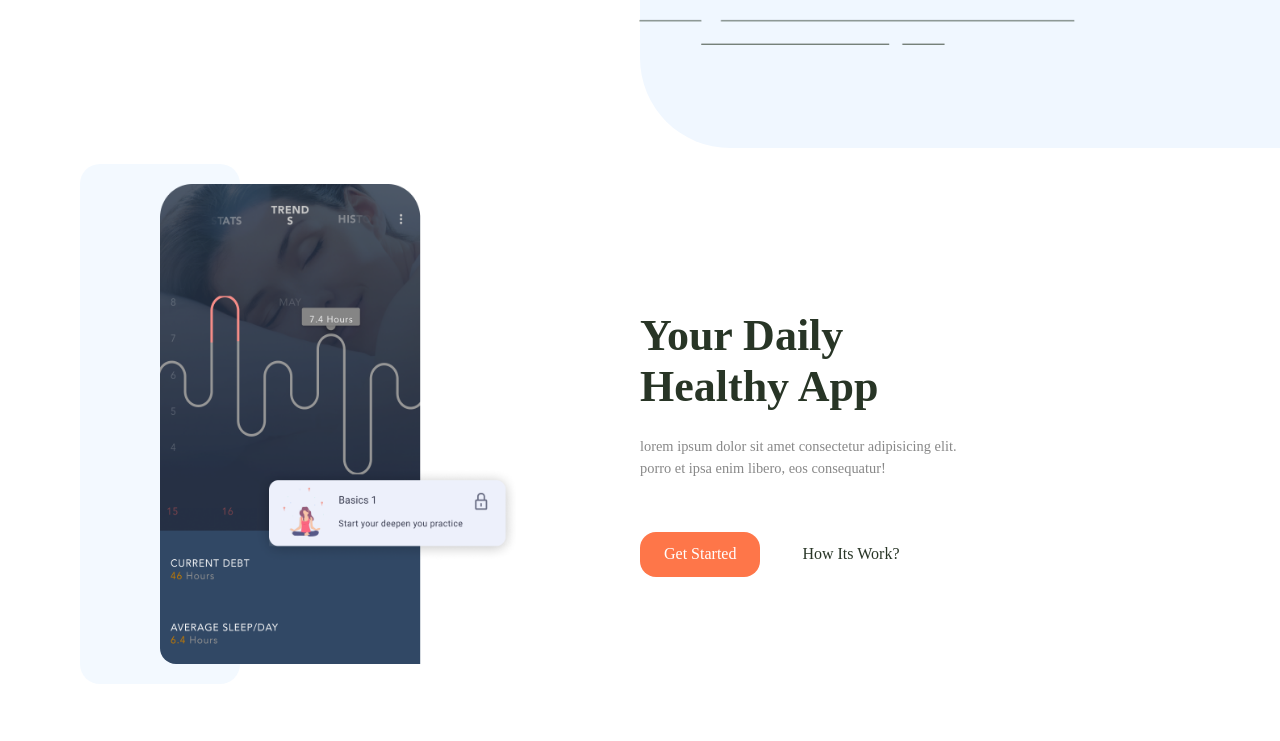
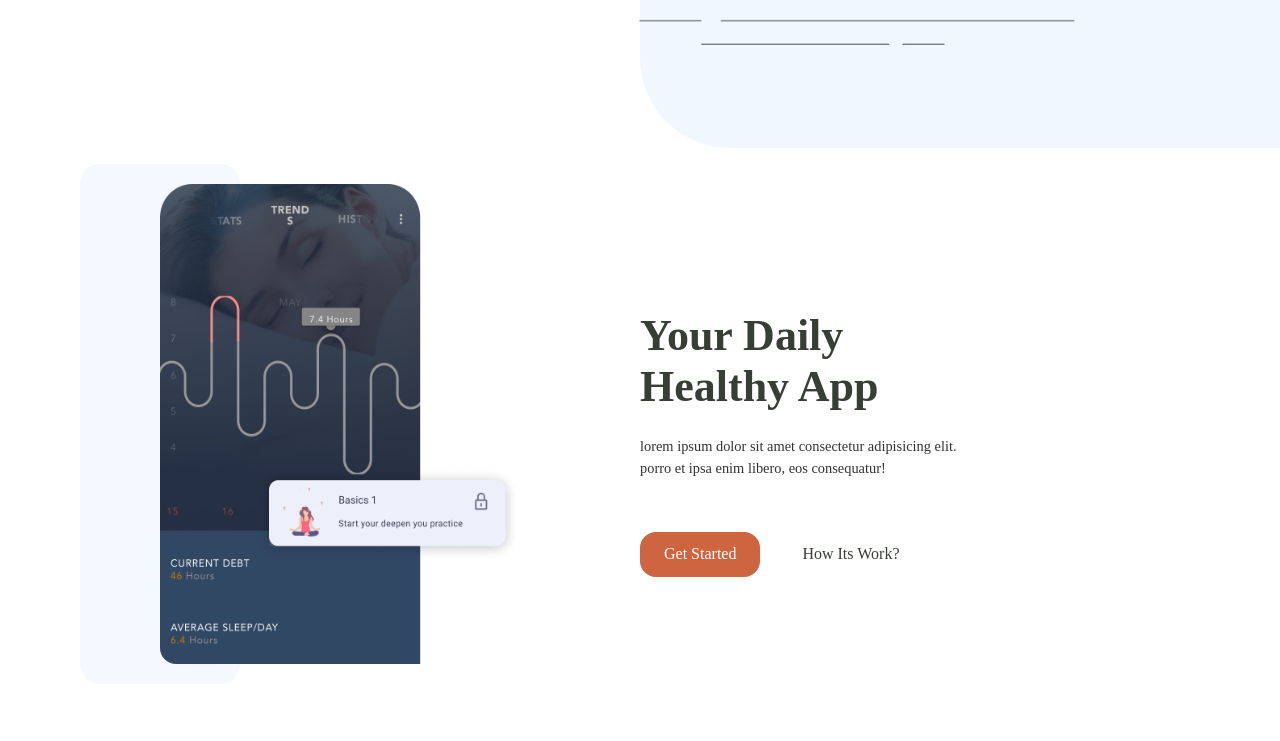
Before and after one commit to NitinChakrawarti/devoic-css2, a plain HTML site: page devoic_css_task.html in a window 1280 px wide. Shown: the part 652-1393 px from the top of the page. Drawn offline with Linux system fonts and the light colour scheme.

Commit message:
css done

```diff
--- a/devoic_css_task.html
+++ b/devoic_css_task.html
@@ -13,7 +13,7 @@
       referrerpolicy="no-referrer"
     />
     <title>CSS Task II</title>
-    <link rel="stylesheet" href="css/style.css" />
+    <link rel="stylesheet" href="style.css" />
   </head>
   <body>
     <header>
--- a/css/style.css
+++ b/style.css
@@ -10,10 +10,10 @@ html {
 }
 
 body {
-  --main-color: #283526;
-  --primry-color: #888888;
-  --button-background: #4b709e;
-  --primary-button-background: #fe7649;
+  --main-color: #373f35;
+  --primry-color: #343333;
+  --button-background: #1c62b9;
+  --primary-button-background: #ce6440;
   --background-color: #f0f7ff;
 }
 
```
